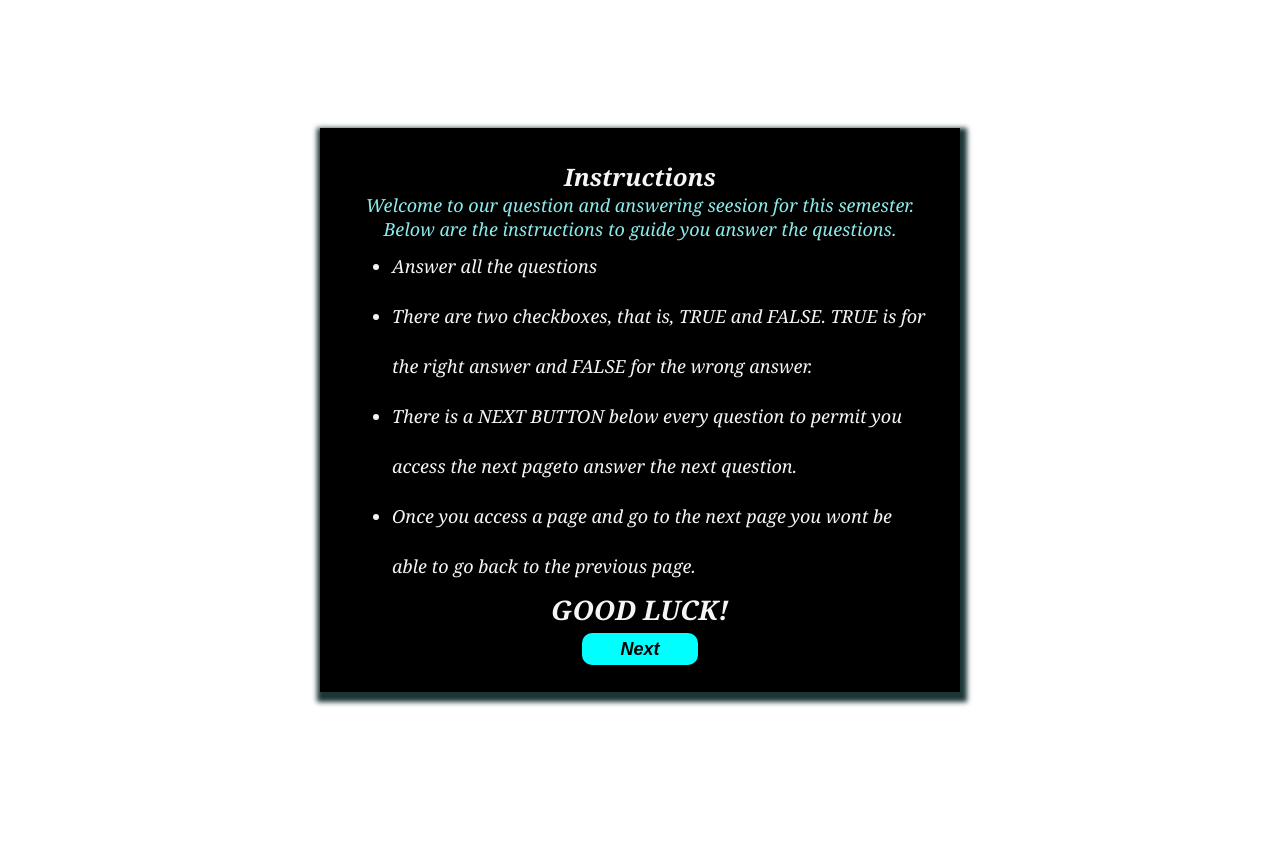
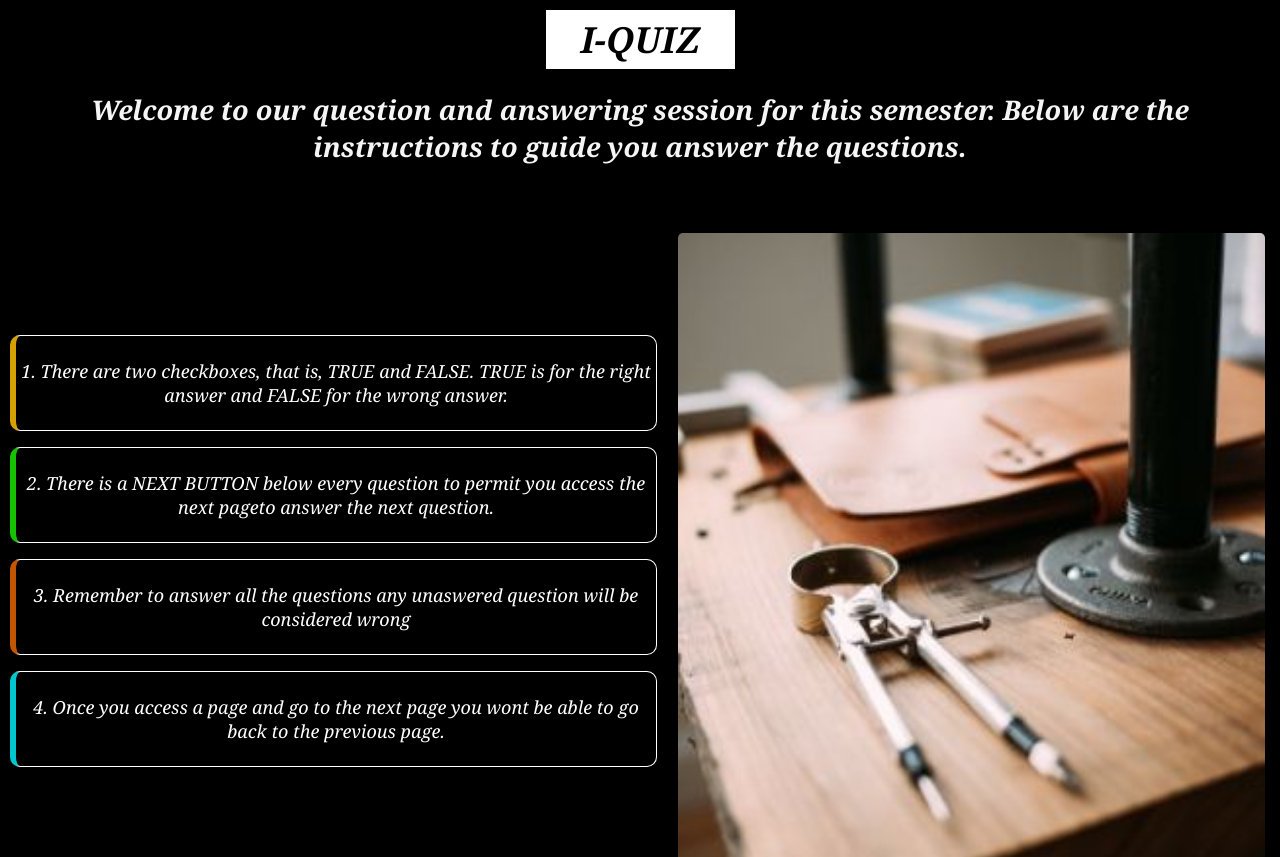
Before and after one commit to Nsairun/quize-app, a React (Create React App) app: page / in a window 1280 px wide. Shown: the top 857 px of the page. Before the commit the page ends 800 px from the top, so only its background shows below. Built offline with nearby package versions, Linux system fonts and the light colour scheme; no server answers.

Commit message:
edited the UI of the Landing page

```diff
--- a/src/Component/Pages/Page2/Page1/Page1.css
+++ b/src/Component/Pages/Page2/Page1/Page1.css
@@ -1,55 +1,108 @@
-*{
+body {
   margin: 0;
-    padding: 0 auto;
-}
-
-body{
-    height: 40%;
-    width: 50%;
-    align-items: center;
-    justify-content: center;
-    margin: 0 auto;
-    padding-top: 10%;
-    background:  -webkit-linear-gradient(to left, #3d7e83, #015852);
-    animation: animate 25s linear;
-    animation-duration: 10s;
-    animation-delay: 2s;
+  padding: 0;
 }
 
 .page-instruction {
+  background: #000;
+  color: #f5f5f5;
+  box-shadow: 2px 5px 15px #1c3535;
+  height: 100%;
+  width: 100%;
+  justify-content: center;
+  align-items: center;
+  justify-content: center;
+  margin: auto;
   text-align: center;
-    background-color: #000;
-    color: #f5f5f5;
-    padding: 5%;
-    box-shadow: 2px 5px 5px 5px #1c3535;
-    animation: color 9s infinite linear;
+  padding: 10px;
+}
+
+.page-instruction h1 {
+  background: white;
+  padding: 5px;
+  width: 15%;
+  margin: auto;
+  color: #000;
+}
+
+.instructions {
+  display: flex;
+  flex-direction: column;
+  align-items: center;
+  justify-content: center;
+  width: fit-content;
+  gap: 1rem;
+}
+
+.quizMainContainer {
+  display: flex;
+  align-items: center;
+  justify-content: center;
+  gap: 1rem;
+  height: min(20vh, 100%);
+  margin-top: 5%;
 }
 
 .page-instruction p {
   font-style: italic;
-    color: rgb(140, 235, 235);
+  color: #fff;
+  height: fit-content;
+  width: 50vw;
+  padding: 5px;
+  border-radius: 10px;
+}
+
+.zerop {
+  border: 0.2px solid #fff;
+  border-left: 6px solid #ffc400d3;
+  border-radius: 10px;
+}
+
+.firstp {
+  border: 0.2px solid #fff;
+  border-left: 6px solid #1eff00c2;
+  border-radius: 10px;
+}
+
+.secondp {
+  border: 0.2px solid #fff;
+  border-left: 6px solid #ff7300c0;
+  border-radius: 10px;
+}
+
+.thirdp {
+  border: 0.2px solid #fff;
+  border-left: 6px solid #00f7ffce;
+  border-radius: 10px;
 }
 
 .page-instruction h5 {
   font-family: Cambria, Cochin, Georgia, Times, 'Times New Roman', serif;
   font-size: x-large;
   font-weight: 700;
-    font-style:oblique;
+  font-style: oblique;
+}
+.quizMainContainer img {
+  width: 100%;
+  height: 80vh;
+  border-radius: 10px;
+  padding: 5px;
 }
 
-.page-instruction li {
-    line-height: 50px;
-    text-align: left;
+.btmrole {
+  display: flex;
+  align-items: center;
+  justify-content: space-evenly;
 }
 
 button {
-    height: 4vh;
-    width: 9vw;
+  height: fit-content;
+  width: fit-content;
   border-radius: 10px;
   border: none;
-    background-color: aqua;
+  color: #fff;
+  background-color: rgba(0, 0, 255, 0.815);
   font-size: large;
   font-weight: 700;
-    font-style: italic;
-    transform: translateY(5px);
+  padding: 10px;
 }
--- a/src/Component/Pages/Page2/Page1/Page1.jsx
+++ b/src/Component/Pages/Page2/Page1/Page1.jsx
@@ -2,34 +2,54 @@ import React from 'react';
 import { Link } from 'react-router-dom';
 import Button from '../../../Button/Button';
 import './Page1.css';
+import image from '../../../../images/workshop.jpg';
 
 function Page1() {
   return (
     <div className="page-instruction">
-      <h5>Instructions</h5>
-      <p>
-        Welcome to our question and answering seesion for this semester. Below
+      <h1>I-QUIZ</h1>
+      <h2>
+        Welcome to our question and answering session for this semester. Below
         are the instructions to guide you answer the questions.
-      </p>
-      <ul>
-        <li>Answer all the questions </li>
-        <li>
-          There are two checkboxes, that is, TRUE and FALSE. TRUE is for the
-          right answer and FALSE for the wrong answer.
-        </li>
-        <li>
-          There is a NEXT BUTTON below every question to permit you access the
-          next pageto answer the next question.
-        </li>
-        <li>
-          Once you access a page and go to the next page you wont be able to go
-          back to the previous page.
-        </li>
-      </ul>
-      <h2>GOOD LUCK!</h2>
-      <Link to="/question/0">
-        <Button />
-      </Link>
+      </h2>
+      <div className="quizMainContainer">
+        <div className="instructions">
+          <div className="zerop">
+            <p>
+              1. There are two checkboxes, that is, TRUE and FALSE. TRUE is for
+              the right answer and FALSE for the wrong answer.
+            </p>
+          </div>
+
+          <div className="firstp">
+            <p>
+              2. There is a NEXT BUTTON below every question to permit you
+              access the next pageto answer the next question.
+            </p>
+          </div>
+          <div className="secondp">
+            <p>
+              3. Remember to answer all the questions any unaswered question
+              will be considered wrong
+            </p>
+          </div>
+          <div className="thirdp">
+            <p>
+              4. Once you access a page and go to the next page you wont be able
+              to go back to the previous page.
+            </p>
+          </div>
+        </div>
+        <div>
+          <img src={image} alt="background" />
+        </div>
+      </div>
+      <div className="btmrole">
+        <h2>GOOD LUCK!</h2>
+        <Link to="/question/0">
+          <Button />
+        </Link>
+      </div>
     </div>
   );
 }
--- a/src/Component/Pages/Page3/Page3.css
+++ b/src/Component/Pages/Page3/Page3.css
@@ -1,12 +1,3 @@
-body {
-  height: 40%;
-  width: 50%;
-  align-items: center;
-  justify-content: center;
-  margin: 0 auto;
-  text-align: left;
-}
-
 .page-question li {
   text-align: left;
   line-height: 40px;
--- a/src/index.css
+++ b/src/index.css
@@ -1,5 +1,6 @@
 body {
   margin: 0;
+  padding: 0;
   font-family: -apple-system, BlinkMacSystemFont, 'Segoe UI', 'Roboto', 'Oxygen',
     'Ubuntu', 'Cantarell', 'Fira Sans', 'Droid Sans', 'Helvetica Neue',
     sans-serif;
@@ -11,3 +12,7 @@ code {
   font-family: source-code-pro, Menlo, Monaco, Consolas, 'Courier New',
     monospace;
 }
+
+* {
+  box-sizing: border-box;
+}
```
Also changed, not shown: src/images/workshop.jpg (added). Lines whose indentation alone changed are shown as unchanged.
